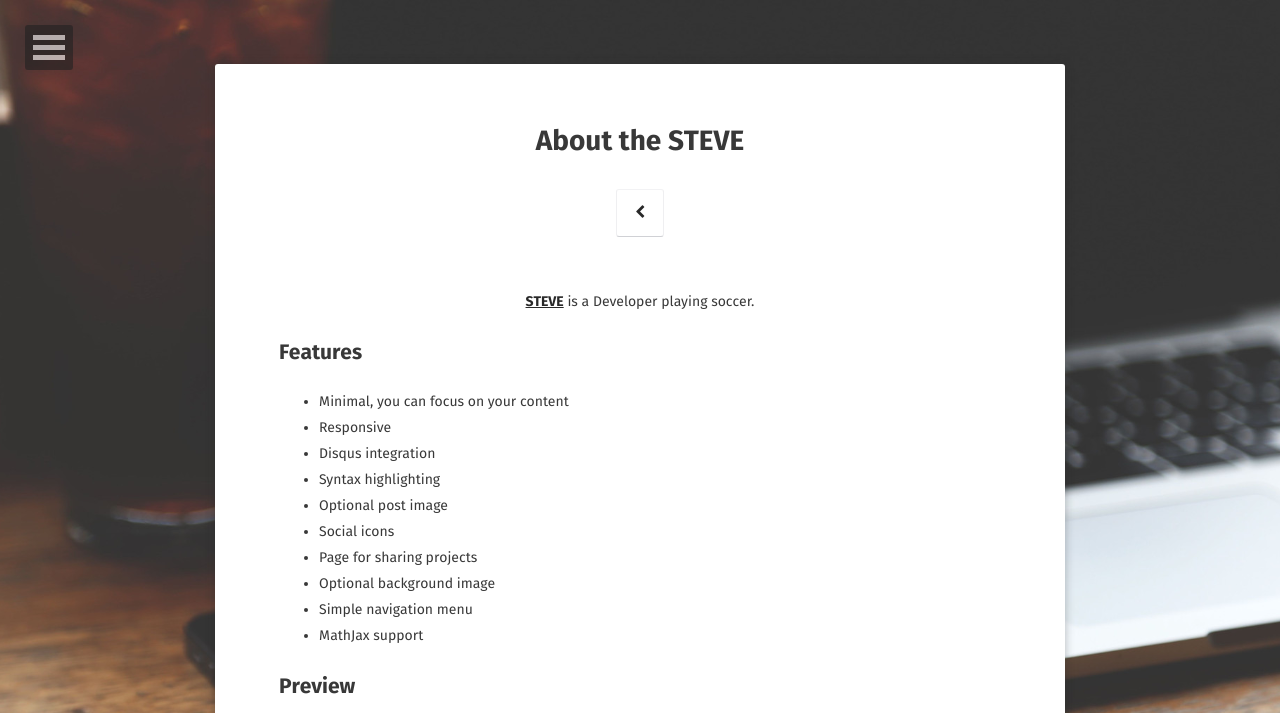
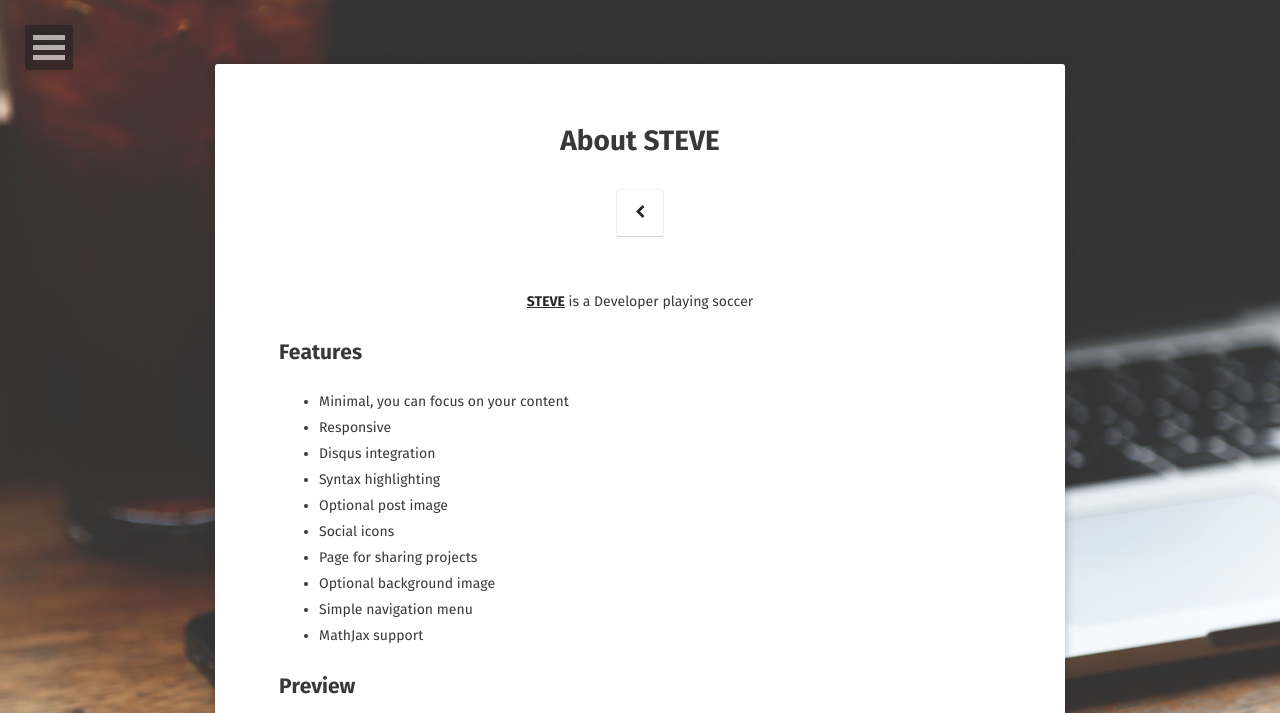
Before and after one commit to EdgeJH/exitst8.github.io, a Jekyll site: the page built from about/index.md, in a window 1280 px wide, cut to the strip 0-713 px from the top of the page. Built offline with Jekyll 4.4.1, drawn with Linux system fonts in a browser that asks for light colours; some web fonts are replaced.

Commit message:
Update index.md

```diff
--- a/about/index.md
+++ b/about/index.md
@@ -1,12 +1,12 @@
 ---
 layout: page
-title: About the STEVE
+title: About STEVE
 tags: [about, Jekyll, theme, STEVE]
 date: 2016-03-21
 comments: false
 ---
 
-<center><a href="http://taylantatli.github.io/Moon"><b>STEVE</b></a> is a Developer playing soccer.</center>
+<center><a href="http://taylantatli.github.io/Moon"><b>STEVE</b></a> is a Developer playing soccer</center>
 
 ## Features
 * Minimal, you can focus on your content
```
